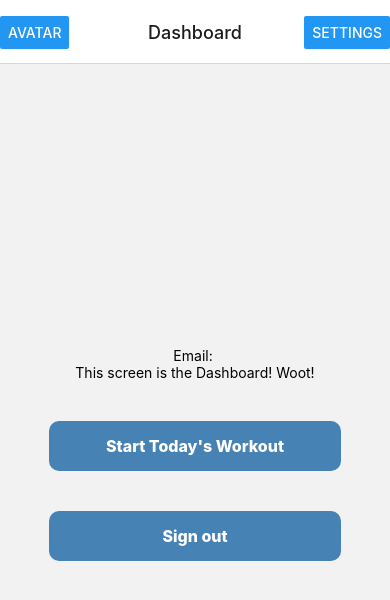
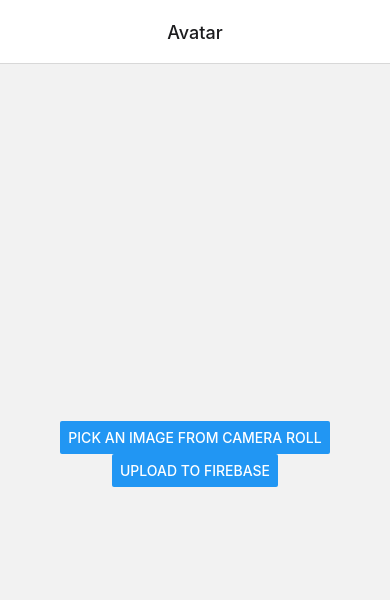
Before and after one commit to osu-cs467-myFitnessTrainer/myFitnessTrainer, a React Native app in the folder myFitnessTrainer/: screen /Dashboard in a window 390 px wide. Shown: the top 600 px of the page. Built offline with nearby package versions, Linux system fonts and the light colour scheme; no server answers.

Commit message:
working version of upload to firebase

```diff
--- a/myFitnessTrainer/App.js
+++ b/myFitnessTrainer/App.js
@@ -17,7 +17,7 @@ export default function App() {
     return (
         <NavigationContainer>
             <Stack.Navigator>
-                <Stack.Screen
+                {/* <Stack.Screen
                     name="SignIn"
                     component={SignInScreen}
                     options={{
@@ -61,9 +61,14 @@ export default function App() {
                     name="Workout"
                     component={WorkoutScreen}
                     options={{ headerTitleAlign: "center" }}
+                /> */}
+                <Stack.Screen
+                    name="Avatar"
+                    component={AvatarScreen}
+                    options={{ headerTitleAlign: "center" }}
                 />
             </Stack.Navigator>
         </NavigationContainer>
-        // <Stack.Screen name="Avatar" component={AvatarScreen} />
+
     );
 }
--- a/myFitnessTrainer/package.json
+++ b/myFitnessTrainer/package.json
@@ -31,7 +31,8 @@
     "react-native-safe-area-context": "4.5.0",
     "react-native-screens": "~3.20.0",
     "react-native-gesture-handler": "~2.9.0",
-    "react-native-reanimated": "~2.14.4"
+    "react-native-reanimated": "~2.14.4",
+    "expo-image-picker": "~14.1.1"
   },
   "devDependencies": {
     "@babel/core": "^7.20.0",
--- a/myFitnessTrainer/src/screens/AvatarScreen.js
+++ b/myFitnessTrainer/src/screens/AvatarScreen.js
@@ -1,39 +1,141 @@
-import { Image, Text, View } from 'react-native';
-import React from 'react';
+// import { Image, Text, View } from 'react-native';
+// import React, { useState } from 'react';
 import { storage } from '../../firebaseConfig';
-import { getDownloadURL, getStorage, ref } from 'firebase/storage';
+import { getStorage, ref, uploadBytes, putFile } from 'firebase/storage';
+import uuid from "uuid";
 
+// import 'firebase/storage';
+// import firebase from 'firebase/app';
 
-// const url = await storage().ref('10_StrawberryFrosted_edit.png').getDownloadURL();
-// console.log(url)
+import React, { useState, useEffect } from 'react';
+import { Button, Image, View, Platform } from 'react-native';
+import * as ImagePicker from 'expo-image-picker';
 
+export default function ImagePickerExample() {
+  const [image, setImage] = useState(null);
+  const [uploading, setUploading] = useState(false);
 
-const AvatarScreen = ({navigation}) => {
+  const pickImage = async () => {
+    // No permissions request is necessary for launching the image library
+    let result = await ImagePicker.launchImageLibraryAsync({
+      mediaTypes: ImagePicker.MediaTypeOptions.Images,
+      allowsEditing: true,
+      aspect: [4, 3],
+      quality: 0,
+    });
 
-    const sparkyRef = ref(storage, '10_StrawberryFrosted_edit.png');
-    // console.log(sparkyRef)
-    getDownloadURL(sparkyRef)
-      .then((url) => {
-        console.log("url=")
-        console.log(url)
+    console.log(result);
 
-      });
-      return (
-        <View>
-          <Text>Select an avatar:</Text>
-          <Image
-          style={{width: '100%', height: '50%'}}
-          source={{uri:'https://engineering.fb.com/wp-content/uploads/2016/04/yearinreview.jpg'}}
-            />
-          <Image
-          style={{width: '100%', height: '50%'}}
-          source={{uri:'https://firebasestorage.googleapis.com/v0/b/myfitnesstrainer-94289.appspot.com/o/10_StrawberryFrosted_edit.png?alt=media&token=495df0d3-924d-406b-8683-7a339aa82aee'}}
-            />
-          {/* <Image src='https://react.semantic-ui.com/images/wireframe/paragraph.png' /> */}
-        </View>
-      );
+    if (!result.canceled) {
+      setImage(result.assets[0].uri);
 
+    }
   };
 
 
-export default AvatarScreen;
+
+
+  // // Function to handle image upload
+  // const uploadImage = async () => {
+  //   console.log("in uploadImage func")
+  //   console.log("image.uri")
+  //   console.log(image)
+
+  //   const response = await fetch(image.uri);
+  //   console.log("response")
+  //   console.log(response)
+
+  //   const blob = await res.blob();
+
+  //   const fileRef = ref(getStorage(), uuid.v4());
+  //   const uploadImageResult = await uploadBytes(fileRef, blob);
+  //   console.log("uploadImageResult")
+  //   console.log(uploadImageResult)
+
+  //   uploadBytes(defaultPicReference, blob).then(() => {
+  //     console.log("uploaded a blob or file!")
+  //   });
+  // };
+
+  const uploadImage = async () => {
+    console.log("in uploadImage func")
+    // Why are we using XMLHttpRequest? See:
+    // https://github.com/expo/expo/issues/2402#issuecomment-443726662
+    const blob = await new Promise((resolve, reject) => {
+      const xhr = new XMLHttpRequest();
+      xhr.onload = function () {
+        resolve(xhr.response);
+      };
+      xhr.onerror = function (e) {
+        console.log(e);
+        reject(new TypeError("Network request failed"));
+      };
+      xhr.responseType = "blob";
+      xhr.open("GET", image, true);
+      xhr.send(null);
+    });
+
+    const fileRef = ref(getStorage(), uuid.v4());
+    const uploadImageResult = await uploadBytes(fileRef, blob);
+    console.log("uploadImageResult")
+    console.log(uploadImageResult)
+
+
+    // We're done with the blob, close and release it
+    blob.close();
+
+    // return await getDownloadURL(fileRef);
+  };
+
+
+  return (
+    <View style={{ flex: 1, alignItems: 'center', justifyContent: 'center' }}>
+      <Button title="Pick an image from camera roll" onPress={pickImage} />
+      {image && <Image source={{ uri: image }} style={{ width: 200, height: 200 }} />}
+
+      <Button
+        title="upload to firebase"
+        onPress={uploadImage}
+      />
+
+    </View>
+  );
+}
+
+
+
+  // let imgs = [
+  //   'https://res.cloudinary.com/stealthman22/image/upload/v1586308023/new-portfolio/hero/two-cargo-ships-sailing-near-city-2144905.jpg',
+  // ];
+
+// const AvatarScreen = ({navigation}) => {
+
+
+//   const [imagesArray, setImagesArray] = useState([]);
+//   const sparkyRef = ref(storage, '10_StrawberryFrosted_edit.png');
+//   getDownloadURL(sparkyRef)
+//     .then((url) => {
+//       // console.log("url=")
+//       // console.log(url)
+//       setImagesArray(imagesArray => [...imagesArray, url]);
+//     });
+
+
+//   return (
+//     <View>
+//       <Text>Select an avatar:</Text>
+//       <Image
+//       style={{width: '100%', height: '50%'}}
+//       source={{uri: imagesArray[0]}}
+//         />
+//       <Image
+//       style={{width: '100%', height: '50%'}}
+//       source={{uri:'https://firebasestorage.googleapis.com/v0/b/myfitnesstrainer-94289.appspot.com/o/10_StrawberryFrosted_edit.png?alt=media&token=495df0d3-924d-406b-8683-7a339aa82aee'}}
+//         />
+//     </View>
+//   );
+
+//   };
+
+
+// export default AvatarScreen;
```
Also changed, not shown: myFitnessTrainer/src/components/PickImageButton.js (added, +35 -0 lines), 1 other file (tests, documents, lock files or other folders).
